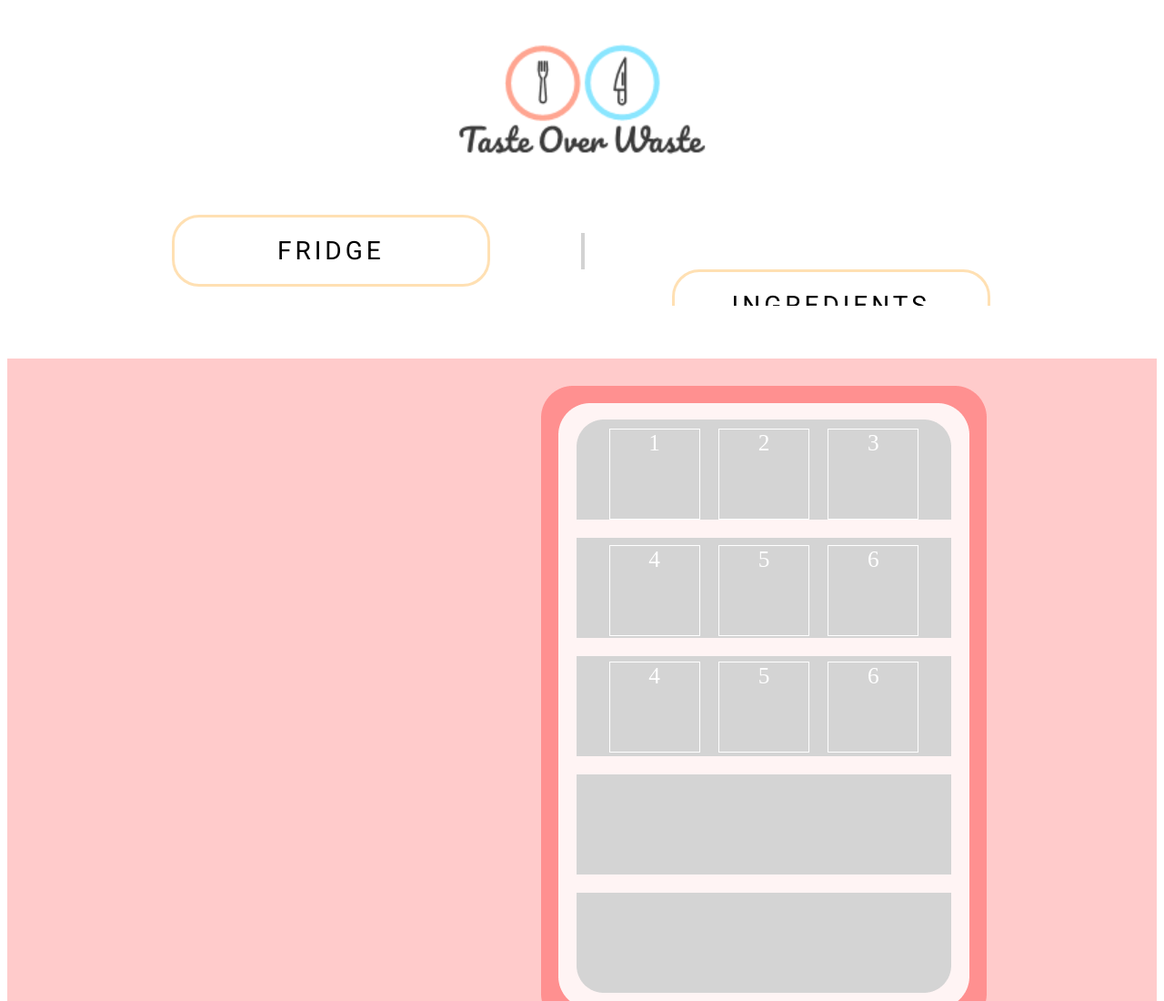
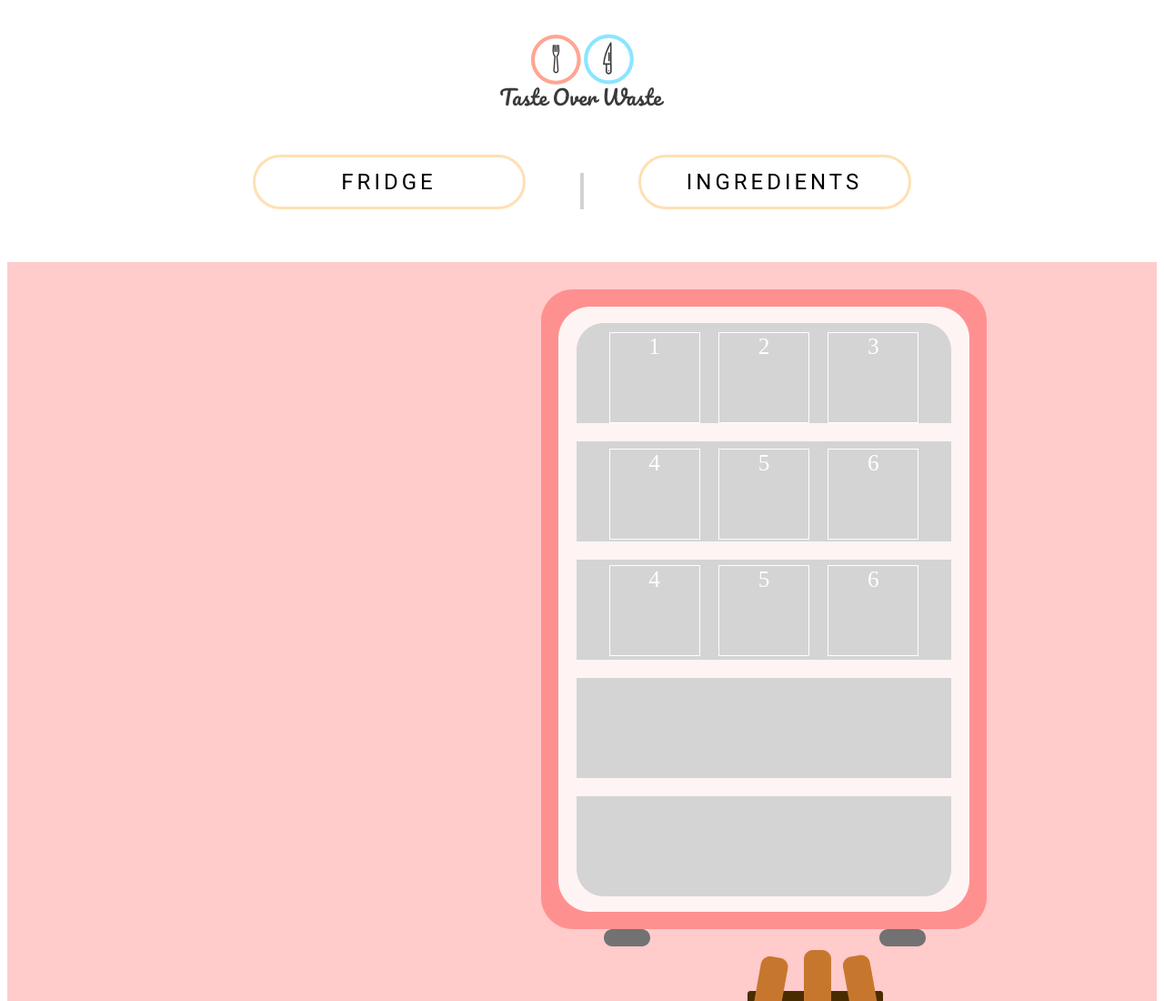
Before and after one commit to paul923/Taste-Over-Waste, a website: page Design test/Fridge.html in a window 1280 px wide. Shown: the top 1100 px of the page at 91% size. Drawn offline with nearby package versions, Linux system fonts and the light colour scheme.

Commit message:
fixed to 100%

```diff
--- a/Design test/Fridge.css
+++ b/Design test/Fridge.css
@@ -2,6 +2,10 @@
 @font-face {
   font-family: 'chalkFont';
   src: url(../public/font/chalkfont/DK_Crayon_Crumble.ttf);
+}
+#wrapper {
+  width: 100%;
+  height: 768px;
 }
 
 * {
@@ -10,7 +14,7 @@
 .tabPanel {
   display: none;
   animation: fadeEffect 1s;
-  margin-top: 50px;
+  margin-top: 30px;
 }
 @keyframes fadeEffect {
   from {opacity: 0;}
@@ -18,61 +22,62 @@
 }
 
 #banner {
-  box-sizing: border-box;
+  box-sizing: content-box;
   background-color: white;
 /*  background-image: url(../public/images/banner.png);*/
-  background-size: cover;
-  background-repeat: no-repeat;
-  text-align: center;
-  height: 200px;
-  padding: 30px;
+  height: 100px;
+  margin: 30px;
 }
 
 #logo {
-  width: 300px;
+  width: 200px;
+  left: 0;
+  right: 0;
+  position: absolute;
+  margin: auto;
 }
 
 .navBar {
   width: 100%;
-  height: 120px;
+  height: 90px;
   background-color: white;
-  overflow: auto;
+  overflow: hidden;
   margin-top: 8px;
   margin-bottom: 8px;
-  padding: 20px;
-  font-family: 'Roboto', sans-serif;
-  font-weight: 300;
-  text-align: center;
-  font-size: 21pt;
+  padding: 10px;
 }
 .tablinks {
   float: left;
   color: black;
   text-decoration: none;
-  width: 49.9%;
+  width: 49.8%;
   height: 100%;
   text-align: center;
-  cursor: pointer;
   top: 0;
   bottom: 0;
   display: inline-block;
 }
 .text {
-  width: 350px;
+  width: 300px;
   border: 3px solid #ffe0b3;
   border-radius: 30px;
-  padding: 20px;
+  padding: 13px;
   top: 0;
   bottom: 0;
   letter-spacing: 4px;
+  font-family: 'Roboto', sans-serif;
+  font-weight: 300;
+  text-align: center;
+  font-size: 18pt;
+  cursor: pointer;
 }
 #fridgeText {
   float: right;
-  margin-right: 100px;
+  margin-right: 60px;
 }
 
 #ingredientsText {
-  margin-left: 100px;
+  margin-left: 60px;
 }
 
 .text:hover {
--- a/Design test/Fridge.html
+++ b/Design test/Fridge.html
@@ -3,7 +3,7 @@
 
   <head>
     <meta charset="utf-8">
-    <meta name="viewport">
+    <meta name="viewport" content="width=device-width, initial-scale = 1.0,maximum-scale = 1.0">
     <title>Taste Dont Waste</title>
     <link rel="stylesheet" type="text/css" href="Fridge.css">
     <link href="https://fonts.googleapis.com/css?family=Montserrat" rel="stylesheet">
@@ -18,12 +18,12 @@
       <div id="banner"><img id="logo" src="../public/images/logo2.png"></div>
       <nav>
         <div class="navBar">
-          <div class="tablinks" id="menu1" onclick="changeTab(event,'fridgePanel')">
-            <div class="text" id="fridgeText">FRIDGE</div>
+          <div class="tablinks" id="menu1">
+            <div class="text" id="fridgeText" onclick="changeTab(event,'fridgePanel')">FRIDGE</div>
           </div>
           <div id="divider"></div>
-          <div class="tablinks" id="menu2" onclick="changeTab(event,'searchPanel')">
-            <div class="text" id="ingredientsText">INGREDIENTS</div>
+          <div class="tablinks" id="menu2" >
+            <div class="text" id="ingredientsText" onclick="changeTab(event,'searchPanel')">INGREDIENTS</div>
           </div>
         </div>
       </nav>
```
